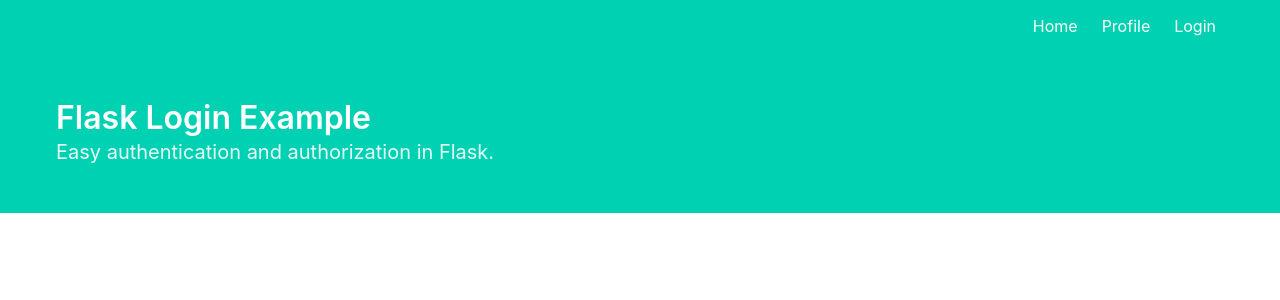
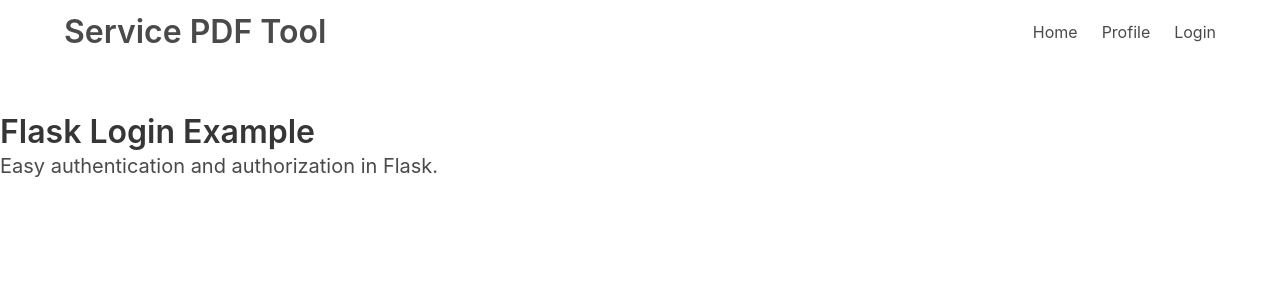
Before and after one commit to 0Hal0/or-pdf-tool, a Flask app: page / in a window 1280 px wide. Shown: the top 300 px of the page. Run offline with Flask 3, Linux system fonts and the light colour scheme; parts of the project's set-up code (start-up, migrations or seed data) failed here and were passed over; some libraries are stand-ins or nearby versions.

Commit message:
css change

```diff
--- /dev/null
+++ b/src/static/style.css
@@ -0,0 +1,3 @@
+.navbar{
+    padding-bottom:  50px;;
+}
--- a/src/templates/base.html
+++ b/src/templates/base.html
@@ -6,17 +6,18 @@
     <meta http-equiv="X-UA-Compatible" content="IE=edge">
     <meta name="viewport" content="width=device-width, initial-scale=1">
     <title>Flask Auth Example</title>
-    <link rel="stylesheet" href="https://cdnjs.cloudflare.com/ajax/libs/bulma/0.7.2/css/bulma.min.css" />
+    <link rel="stylesheet" href="https://unpkg.com/bulma@0.9.4/css/bulma.min.css" />
+    <link rel="stylesheet" href="{{ url_for('static', filename='style.css')}}">
     <script defer src="https://use.fontawesome.com/releases/v5.3.1/js/all.js"></script>
     <script src="{{url_for('static', filename='script.js')}}"></script>
 </head>
 
 <body>
-    <section class="hero is-primary">
-
-        <div class="hero-head">
     <nav class="navbar">
         <div class="container">
+            <div class="navbar-brand">
+                <p class="navbar-item title">Service PDF Tool</p>
+            </div>
             <div id="navbarMenuHeroA" class="navbar-menu">
                 <div class="navbar-end">
                     <a href="{{ url_for('main.index') }}" class="navbar-item">
@@ -47,15 +48,11 @@
             </div>
         </div>
     </nav>
-        </div>
 
-        <div class="hero-body">
-            <div class="container is-fluid ">
        {% block content %}
        {% endblock %}
-            </div>
-        </div>
-    </section>
+
+
 </body>
 
 </html>
```
Also changed, not shown: src/templates/admin.html (+5 -34 lines). Lines whose indentation alone changed are shown as unchanged.
